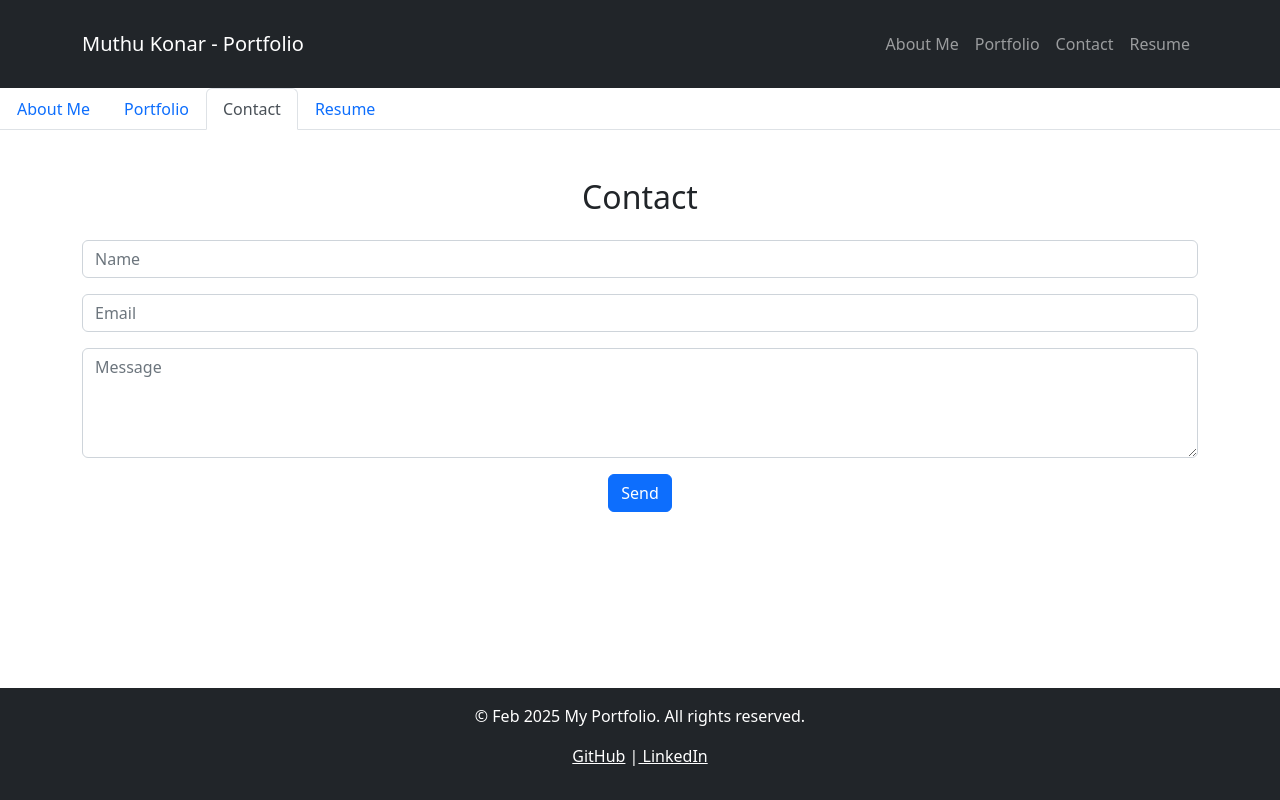
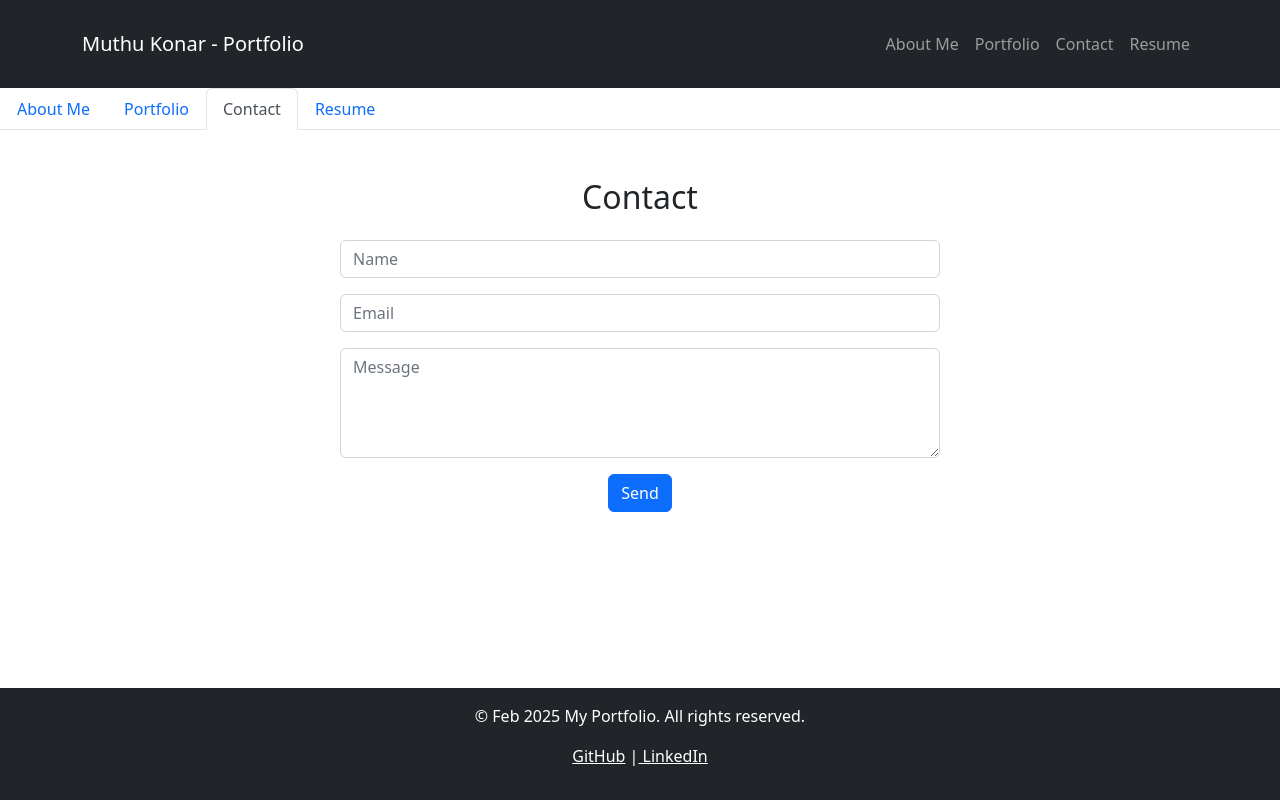
Before and after one commit to muthukonar/mk-portfolio, a React (Vite) app: page /Contact in a window 1280 px wide. Built offline with nearby package versions, Linux system fonts and the light colour scheme.

Commit message:
Fixed the Contact form box sizes to smaller and centered, updating the container class

```diff
--- a/src/pages/Contact.jsx
+++ b/src/pages/Contact.jsx
@@ -23,11 +23,11 @@ const Contact = () => {
   };
 
   return (
-    <section id="contact" className="container my-5">
+    <section id="contact" className="container my-5 col-12 col-md-6 mb-4">
       <h2 className="text-center mb-4">Contact</h2>
       <form onSubmit={handleSubmit}>
         {/* Name */}
-        <div className="mb-3">
+        <div className="mb-3"  >
           <input
             type="text"
             name="name"
```
